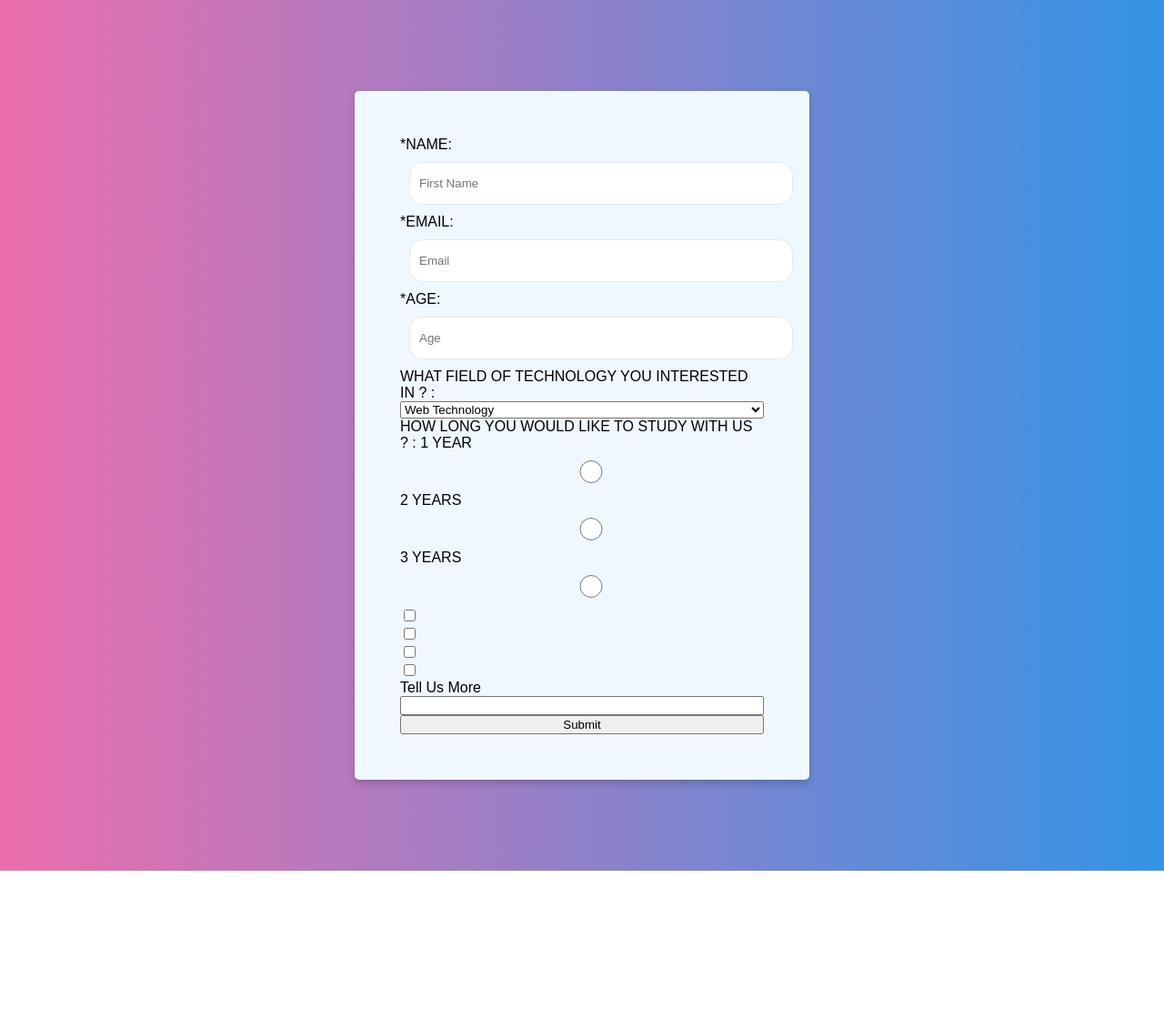
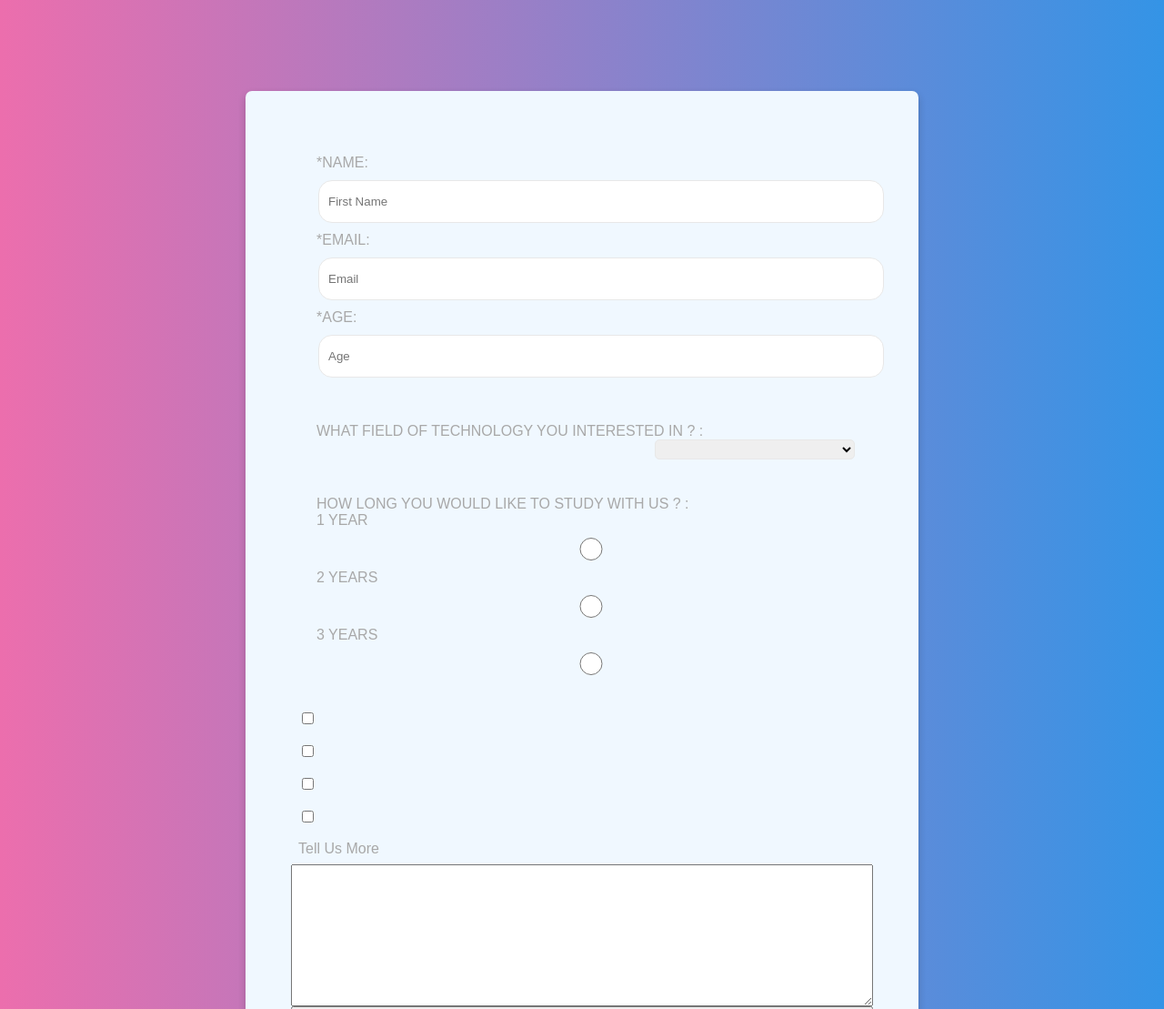
Before and after one commit to davidrobertsdev/survey-form, a plain HTML site: page index.html in a window 1280 px wide. Shown: the top 1109 px of the page at 91% size. Before the commit the page ends 957 px from the top, so only its background shows below. Drawn offline with Linux system fonts and the light colour scheme.

Commit message:
added more styling

```diff
--- a/index.html
+++ b/index.html
@@ -14,24 +14,36 @@ body {
     margin: 0;
     padding: 0;
     background: #3494E6;  /* fallback for old browsers */
-background: -webkit-linear-gradient(to right, #EC6EAD, #3494E6);  /* Chrome 10-25, Safari 5.1-6 */
-background: linear-gradient(to right, #EC6EAD, #3494E6); /* W3C, IE 10+/ Edge, Firefox 16+, Chrome 26+, Opera 12+, Safari 7+ */
+    background: -webkit-linear-gradient(to right, #EC6EAD, #3494E6);  /* Chrome 10-25, Safari 5.1-6 */
+    background: linear-gradient(to right, #EC6EAD, #3494E6); /* W3C, IE 10+/ Edge, Firefox 16+, Chrome 26+, Opera 12+, Safari 7+ */
 
 
 
 }
 
+div {
+    margin: 10px;
+    padding: 10px;
+}
+
 form {
+    color: 	#A8A8A8;
     display: flex;
     flex-direction:column;
+    justify-content: flex-start;
     font-family: sans-serif;
     margin:  100px auto;
-    width: 400px;
+    width: 50%;
     background-color: aliceblue;
     padding: 50px;
     box-shadow: 0 4px 8px 0 rgba(0,0,0,0.2);
     transition: 0.3s;
-    border-radius: 5px; /* 5px rounded corners */
+    border-radius: 7px; /* 5px rounded corners */
+
+}
+
+label {
+    margin: 8px;
 }
 
 .textbox {
@@ -42,7 +54,14 @@ form {
     border: 1px solid #E8E8E8;
     height: 25px;
 }
-
+    #tech-field {
+     padding: 10px;
+     width: 220px;
+     float: right;
+     border-radius: 5px;
+     height: 20px;
+     border: 1px solid #E8E8E8;
+    }
     </style>
     <main>
 
@@ -59,6 +78,7 @@ form {
 
         </div>
         <!-- Dropdown -->
+        <div>
         <label for="tech-field">WHAT FIELD OF TECHNOLOGY YOU INTERESTED IN ? :</label>
         <select id="tech-field" name="tech-field">
             <option value="Web Technology">Web Technology</option>
@@ -66,9 +86,10 @@ form {
             <option value="Penetration Testing">Penetration Testing</option>
             <option value="Networking">Networking</option>
           </select>
+        </div>
         <!-- Radio Buttons -->
         <div>
-           <label for="name">HOW LONG YOU WOULD LIKE TO STUDY WITH US ? :</label>
+           <label for="name">HOW LONG YOU WOULD LIKE TO STUDY WITH US ? :</label><br/>
 
             <label for="study-time">1 YEAR</label>
             <input class="textbox" type = "radio" name="study-time">
@@ -93,7 +114,7 @@ form {
        </label>
        <label>Tell Us More</label>
            <!-- Text area -->
-           <input type="textarea" w200 l200>
+           <textarea type="textarea" rows="10" cols="30"></textarea>
 
 
        <!-- <button>Submit</button> -->
```
